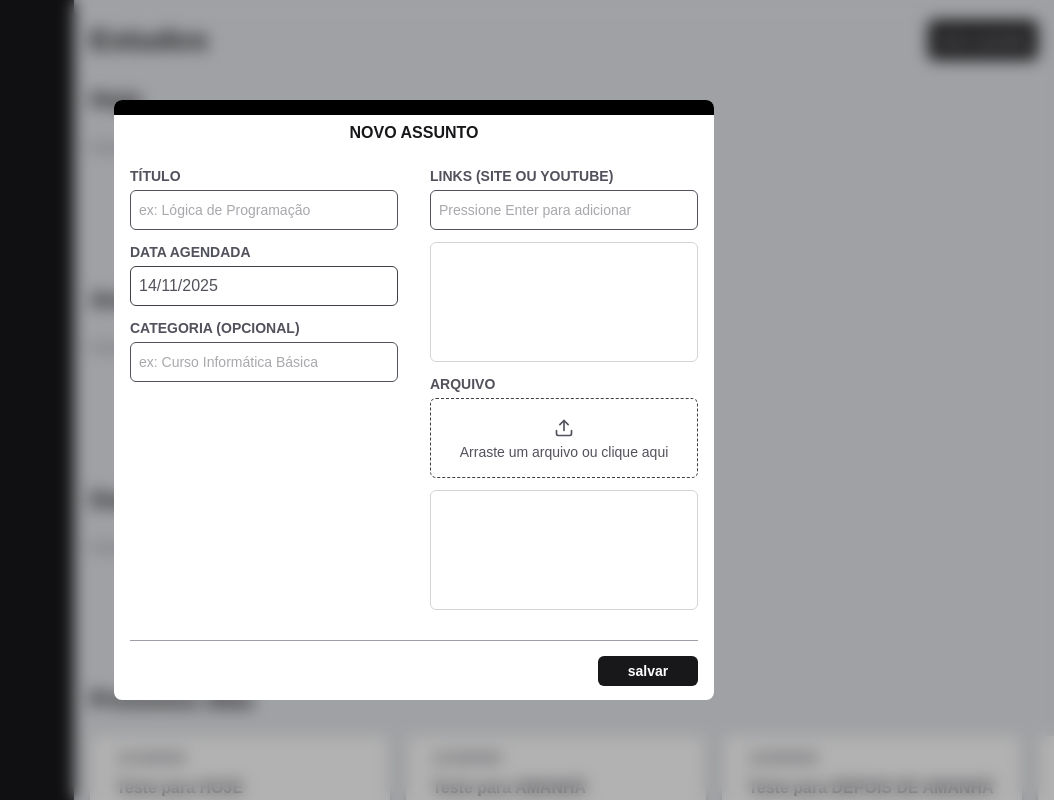
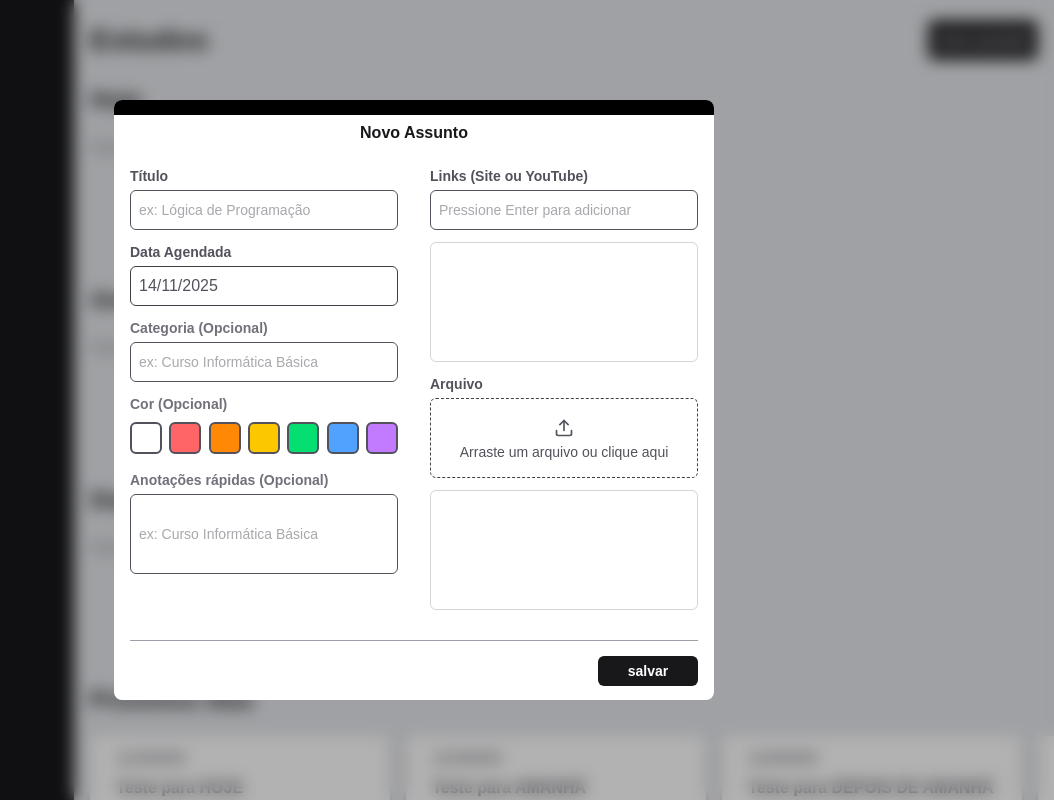
Before and after one commit to kelsmartins/projeto-studyo, a Next.js app in the folder app-estudos/: page / in a window 1280 px wide. Both pictures are taken after a click on the button "novo assunto". Shown: the whole page, without its empty margins (226-1280 px from the left). Built offline with nearby package versions, Linux system fonts and the light colour scheme.

Commit message:
uppercases removidos

```diff
--- a/app-estudos/components/novocard.tsx
+++ b/app-estudos/components/novocard.tsx
@@ -82,14 +82,14 @@ export function NovoCard({handleCloseNewCard, handleSaveNewCard}: Props) {
 
                 <header className="flex flex-col justify-between h-[50px] w-full items-center">
                     <TopCategoryComponent />
-                     <h2 className="w-full h-[35px] text-base flex items-center justify-center font-bold text-center uppercase text-zinc-900">novo assunto</h2> {/* 38 caracteres*/}
+                     <h2 className="w-full h-[35px] text-base flex items-center justify-center font-bold text-center text-zinc-900">Novo Assunto</h2> {/* 38 caracteres*/}
                 </header>
                 <section className="flex flex-row flex-1 justify-between items-center">
 
                     <div className="w-[300px] h-full flex flex-col p-4">
 
                         {/* TITULO */}
-                        <h3 className="mb-1 text-sm uppercase text-zinc-600 font-bold">título</h3>
+                        <h3 className="mb-1 text-sm text-zinc-600 font-bold">Título</h3>
                         <input type="text"
                             className="h-[40px] w-full border-1 border-zinc-600 rounded-md p-2 text-white text-sm mb-3 placeholder-italic text-zinc-600"
                             placeholder="ex: Lógica de Programação"
@@ -98,11 +98,11 @@ export function NovoCard({handleCloseNewCard, handleSaveNewCard}: Props) {
                         />
 
                         {/* DATA */}
-                        <h3 className="mb-1 text-sm uppercase text-zinc-600 font-bold">data agendada</h3>
+                        <h3 className="mb-1 text-sm text-zinc-600 font-bold">Data Agendada</h3>
                         <DatePickerComponent onPick={handlePickDate} />
 
                         {/* CATEGORIA */}
-                        <h3 className="mb-1 text-sm uppercase text-zinc-600 font-bold">categoria (Opcional)</h3>
+                        <h3 className="mb-1 text-sm text-zinc-500 font-bold">Categoria (Opcional)</h3>
                         <input type="text"
                             className="h-[40px] w-full border border-zinc-600 rounded-md p-2 text-zinc-600 text-sm mb-3"
                             placeholder="ex: Curso Informática Básica"
@@ -111,16 +111,33 @@ export function NovoCard({handleCloseNewCard, handleSaveNewCard}: Props) {
                         />
 
                         {/* COR */}
+                        <h3 className="mb-1 text-sm text-zinc-500 font-bold">Cor (Opcional)</h3>
+                        <ul className="h-[40px] w-full rounded-md mb-3 flex justify-between items-center gap-1">
+                            <li className="rounded-md size-8 bg-white border-2 border-zinc-600"></li>
+                            <li className="rounded-md size-8 bg-red-400 border-2 border-zinc-600"></li>
+                            <li className="rounded-md size-8 bg-orange-400 border-2 border-zinc-600"></li>
+                            <li className="rounded-md size-8 bg-yellow-400 border-2 border-zinc-600"></li>
+                            <li className="rounded-md size-8 bg-green-400 border-2 border-zinc-600"></li>
+                            <li className="rounded-md size-8 bg-blue-400 border-2 border-zinc-600"></li>
+                            <li className="rounded-md size-8 bg-purple-400 border-2 border-zinc-600"></li>
+                        </ul>
 
 
                         {/* NOTAS RÁPIDAS */}
+                        <h3 className="mb-1 text-sm text-zinc-500 font-bold">Anotações rápidas (Opcional)</h3>
+                        <input type="text"
+                            className="h-[80px] w-full border border-zinc-600 rounded-md p-2 text-zinc-600 text-sm mb-3"
+                            placeholder="ex: Curso Informática Básica"
+                            value={quickNotes}
+                            onChange={e => setQuickNotes(e.target.value)}
+                        />
 
                     </div>
 
                     <div className="w-[300px] h-full flex flex-col p-4">
 
                         {/* LINK */}
-                        <h3 className="mb-1 text-sm uppercase text-zinc-600 font-bold">links (Site ou YouTube)</h3>
+                        <h3 className="mb-1 text-sm text-zinc-600 font-bold">Links (Site ou YouTube)</h3>
                         <input type="text"
                             className="h-[40px] w-full border border-zinc-600 rounded-md p-2 text-zinc-600 text-sm mb-3"
                             placeholder="Pressione Enter para adicionar"
@@ -145,7 +162,7 @@ export function NovoCard({handleCloseNewCard, handleSaveNewCard}: Props) {
                         </ul>
 
                         {/* ARQUIVO */}
-                        <h3 className="mb-1 text-sm uppercase text-zinc-600 font-bold">Arquivo</h3>
+                        <h3 className="mb-1 text-sm text-zinc-600 font-bold">Arquivo</h3>
                         <DropzoneComponent getSelectedFiles={getSelectedFiles}/>
                         <ul className="w-full h-[120px] mb-3 rounded-md overflow-y-auto no-scrollbar border border-zinc-300 px-2">
                             {
--- a/app-estudos/components/updatecard.tsx
+++ b/app-estudos/components/updatecard.tsx
@@ -69,7 +69,7 @@ export function UpdateCard({cardData,handleCloseUpdateCard, getFields, handleUpd
                     <div className="w-[300px] h-full flex flex-col px-4">
 
                         {/* TITULO */}
-                        <h3 className="mb-1 text-sm uppercase text-zinc-600 font-bold">título</h3>
+                        <h3 className="mb-1 text-sm uppercase text-zinc-600 font-bold">Título</h3>
                         <input type="text"
                             className="h-[40px] w-full border-1 border-zinc-600 rounded-md p-2 text-white text-sm mb-3 placeholder-italic text-zinc-600"
                             placeholder="ex: Lógica de Programação"
@@ -78,11 +78,11 @@ export function UpdateCard({cardData,handleCloseUpdateCard, getFields, handleUpd
                         />
 
                         {/* DATA */}
-                        <h3 className="mb-1 text-sm uppercase text-zinc-600 font-bold">data agendada</h3>
+                        <h3 className="mb-1 text-sm text-zinc-600 font-bold">Data Agendada</h3>
                         <DatePickerComponent onPick={handlePickNewDate} />
 
                         {/* CATEGORIA */}
-                        <h3 className="mb-1 text-sm uppercase text-zinc-600 font-bold">categoria (Opcional)</h3>
+                        <h3 className="mb-1 text-sm text-zinc-500 font-bold">Categoria (Opcional)</h3>
                         <input type="text"
                             className="h-[40px] w-full border border-zinc-600 rounded-md p-2 text-zinc-600 text-sm mb-3"
                             placeholder="ex: Curso Informática Básica"
@@ -90,12 +90,34 @@ export function UpdateCard({cardData,handleCloseUpdateCard, getFields, handleUpd
                             onChange={e => setCategory(e.target.value)}
                         />
 
+                        {/* COR */}
+                        <h3 className="mb-1 text-sm text-zinc-500 font-bold">Cor (Opcional)</h3>
+                        <ul className="h-[40px] w-full rounded-md mb-3 flex justify-between items-center gap-1">
+                            <li className="rounded-md size-8 bg-white border-2 border-zinc-600"></li>
+                            <li className="rounded-md size-8 bg-red-400 border-2 border-zinc-600"></li>
+                            <li className="rounded-md size-8 bg-orange-400 border-2 border-zinc-600"></li>
+                            <li className="rounded-md size-8 bg-yellow-400 border-2 border-zinc-600"></li>
+                            <li className="rounded-md size-8 bg-green-400 border-2 border-zinc-600"></li>
+                            <li className="rounded-md size-8 bg-blue-400 border-2 border-zinc-600"></li>
+                            <li className="rounded-md size-8 bg-purple-400 border-2 border-zinc-600"></li>
+                        </ul>
+
+
+                        {/* NOTAS RÁPIDAS */}
+                        <h3 className="mb-1 text-sm text-zinc-500 font-bold">Anotações rápidas (Opcional)</h3>
+                        <input type="text"
+                            className="h-[80px] w-full border border-zinc-600 rounded-md p-2 text-zinc-600 text-sm mb-3"
+                            placeholder="ex: Curso Informática Básica"
+                            value={quickNotes}
+                            onChange={e => setQuickNotes(e.target.value)}
+                        />
+
                     </div>
 
                     <div className="w-[300px] h-full flex flex-col px-4">
 
                         {/* LINKS */}
-                        <h3 className="mb-1 text-sm uppercase text-zinc-600 font-bold">link (Site ou YouTube)</h3>
+                        <h3 className="mb-1 text-sm text-zinc-600 font-bold">Links (Site ou YouTube)</h3>
                         <input type="text"
                             className="h-[40px] w-full border border-zinc-600 rounded-md p-2 text-zinc-600 text-sm mb-3"
                             placeholder="Pressione Enter para adicionar"
@@ -120,7 +142,7 @@ export function UpdateCard({cardData,handleCloseUpdateCard, getFields, handleUpd
                         </ul>
 
                         {/* ARQUIVOS */}
-                        <h3 className="mb-1 text-sm uppercase text-zinc-600 font-bold mt-3">Arquivo</h3>
+                        <h3 className="mb-1 text-sm text-zinc-600 font-bold mt-3">Arquivos</h3>
                         <DropzoneComponent getSelectedFiles={getNewSelectedFiles}/>
                         <ul className="w-full h-[140px] rounded-md overflow-y-auto no-scrollbar border border-zinc-300 px-2">
                             {
```
Also changed, not shown: app-estudos/components/cardform.tsx (deleted).
